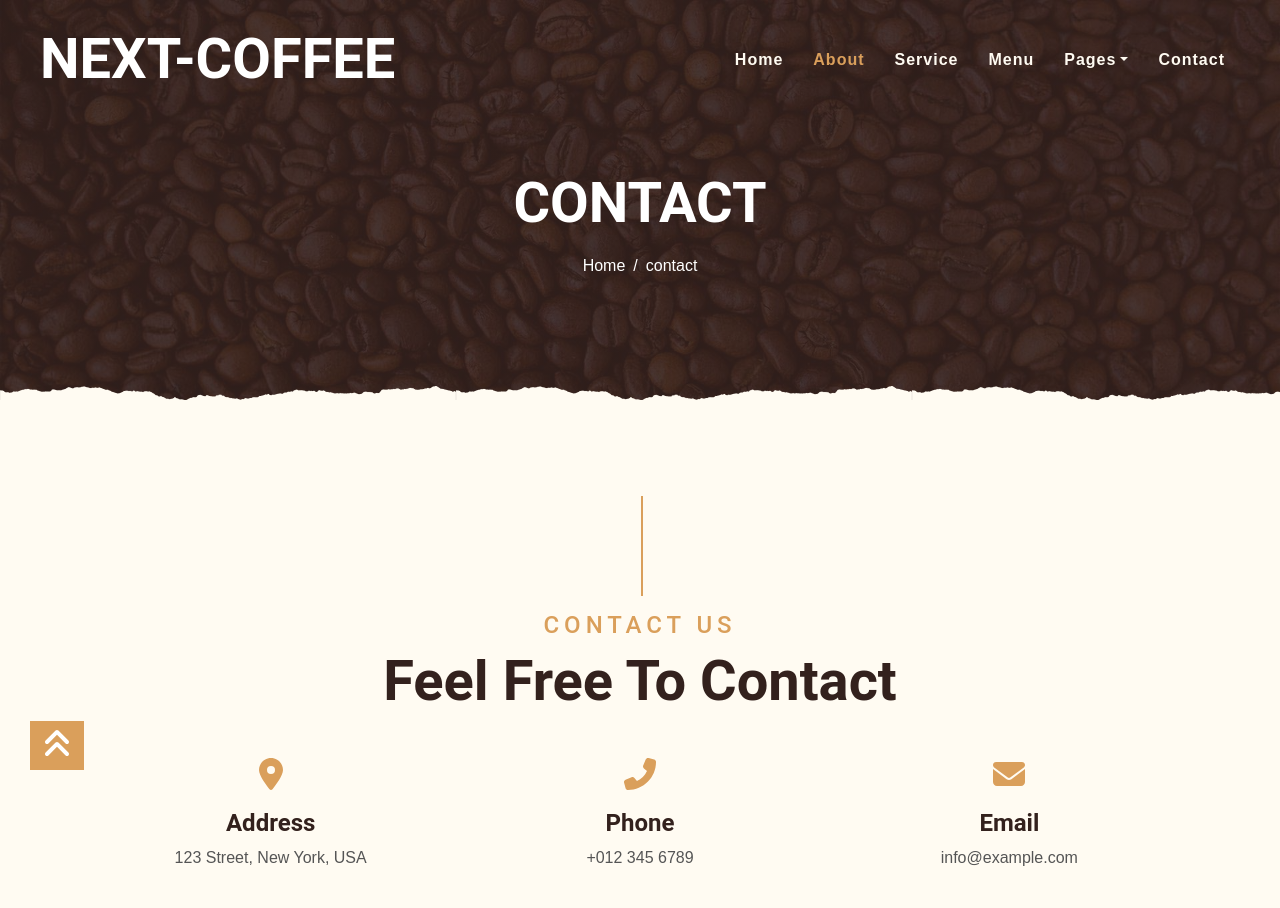
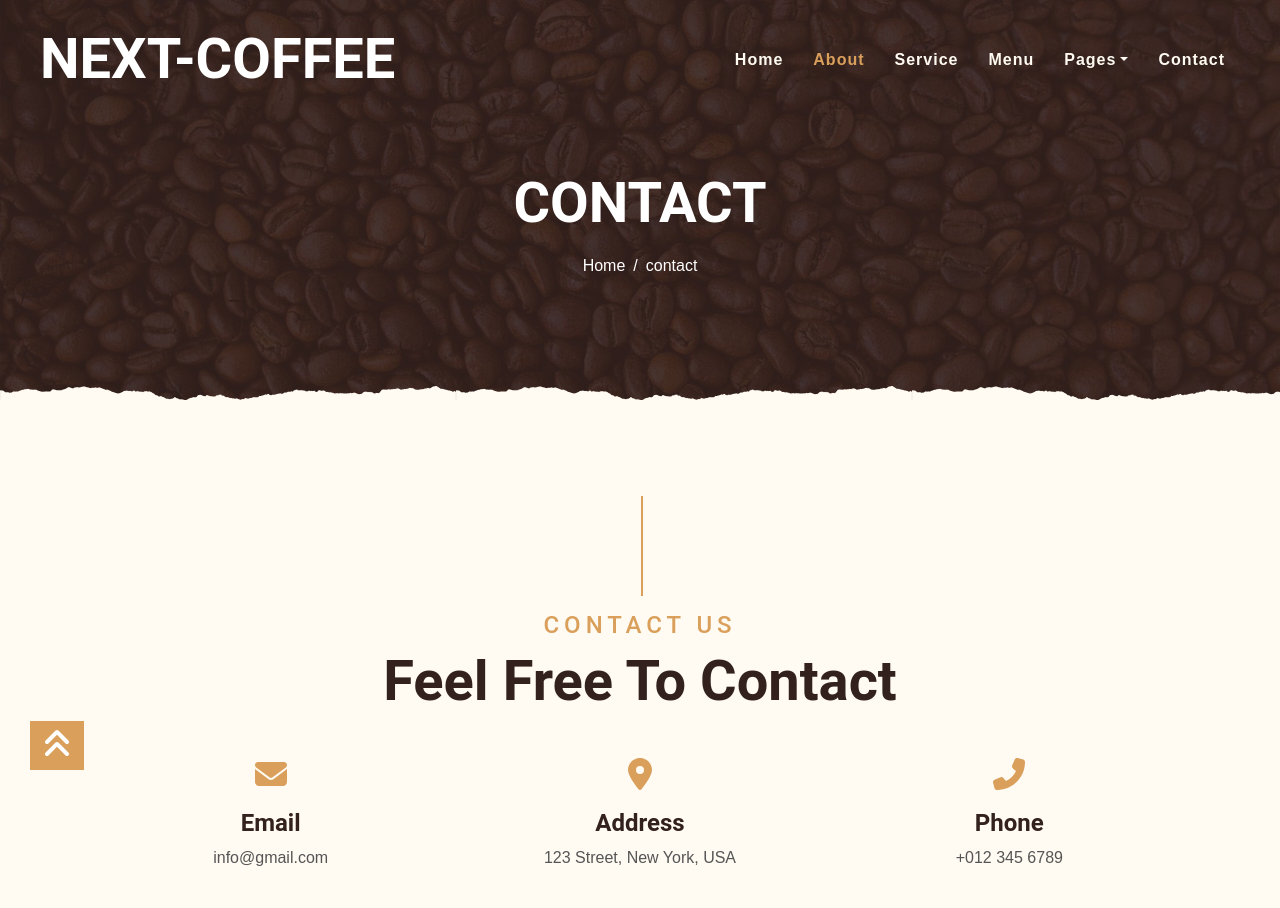
Before and after one commit to khadem-mh/coffee, a Next.js app: page /contact in a window 1280 px wide. Shown: the top 908 px of the page. Built offline with nearby package versions, Linux system fonts and the light colour scheme; grey boxes are pictures that could not be loaded.

Commit message:
component base

```diff
--- /dev/null
+++ b/components/modules/ExampleInfo/ExampleInfo.jsx
@@ -0,0 +1,15 @@
+import { FontAwesomeIcon } from "@fortawesome/react-fontawesome";
+import * as Icons from "@fortawesome/free-solid-svg-icons";
+
+const ExampleInfo = ({desc, title, icon}) => {
+
+    return (
+        <div className="col-sm-4 text-center mb-3">
+            <FontAwesomeIcon icon={Icons[icon]} className="fa-2x mb-3 text-primary" />
+            <h4 className="font-weight-bold">{title}</h4>
+            <p>{desc}</p>
+        </div>
+    )
+}
+
+export default ExampleInfo
--- a/components/template/TempContact/TempContact.jsx
+++ b/components/template/TempContact/TempContact.jsx
@@ -1,9 +1,4 @@
-import { FontAwesomeIcon } from "@fortawesome/react-fontawesome";
-import {
-    faMapMarkerAlt,
-    faPhoneAlt,
-    faEnvelope
-} from "@fortawesome/free-solid-svg-icons";
+import ExampleInfo from "@/components/modules/ExampleInfo/ExampleInfo"
 
 const TempContact = () => {
 
@@ -11,25 +6,29 @@ const TempContact = () => {
         <div className="container-fluid pt-5">
             <div className="container">
                 <div className="section-title">
-                    <h4 className="text-primary text-uppercase" style={{letterSpacing: "5px"}}>Contact Us</h4>
+                    <h4 className="text-primary text-uppercase" style={{ letterSpacing: "5px" }}>Contact Us</h4>
                     <h1 className="display-4">Feel Free To Contact</h1>
                 </div>
                 <div className="row px-3 pb-2">
-                    <div className="col-sm-4 text-center mb-3">
-                        <FontAwesomeIcon icon={faMapMarkerAlt} className="fa-2x  mb-3 text-primary" />
-                        <h4 className="font-weight-bold">Address</h4>
-                        <p>123 Street, New York, USA</p>
-                    </div>
-                    <div className="col-sm-4 text-center mb-3">
-                        <FontAwesomeIcon icon={faPhoneAlt} className="fa-2x mb-3 text-primary" />
-                        <h4 className="font-weight-bold">Phone</h4>
-                        <p>+012 345 6789</p>
-                    </div>
-                    <div className="col-sm-4 text-center mb-3">
-                        <FontAwesomeIcon icon={faEnvelope} className="fa-2x mb-3 text-primary" />
-                        <h4 className="font-weight-bold">Email</h4>
-                        <p>info@example.com</p>
-                    </div>
+
+                    <ExampleInfo
+                        desc={'info@gmail.com'}
+                        title={'Email'}
+                        icon={'faEnvelope'}
+                    />
+
+                    <ExampleInfo
+                        desc={'123 Street, New York, USA'}
+                        title={'Address'}
+                        icon={'faMapMarkerAlt'}
+                    />
+
+                    <ExampleInfo
+                        desc={'+012 345 6789'}
+                        title={'Phone'}
+                        icon={'faPhoneAlt'}
+                    />
+
                 </div>
                 <div className="row">
                     <div className="col-md-6 pb-5">
--- a/data/db.json
+++ b/data/db.json
@@ -174,5 +174,14 @@
       "RequestTime": "13:8",
       "countPerson": "4"
     }
+  ],
+  "contact": [
+    {
+      "id": "1",
+      "name": "ali",
+      "email": "ali@gmail.com",
+      "subject": "thanks for web app",
+      "massage": "Sed ea amet kasd elitr stet, stet rebum et ipsum est duo elitr eirmod clita lorem."
+    }
   ]
 }
```
